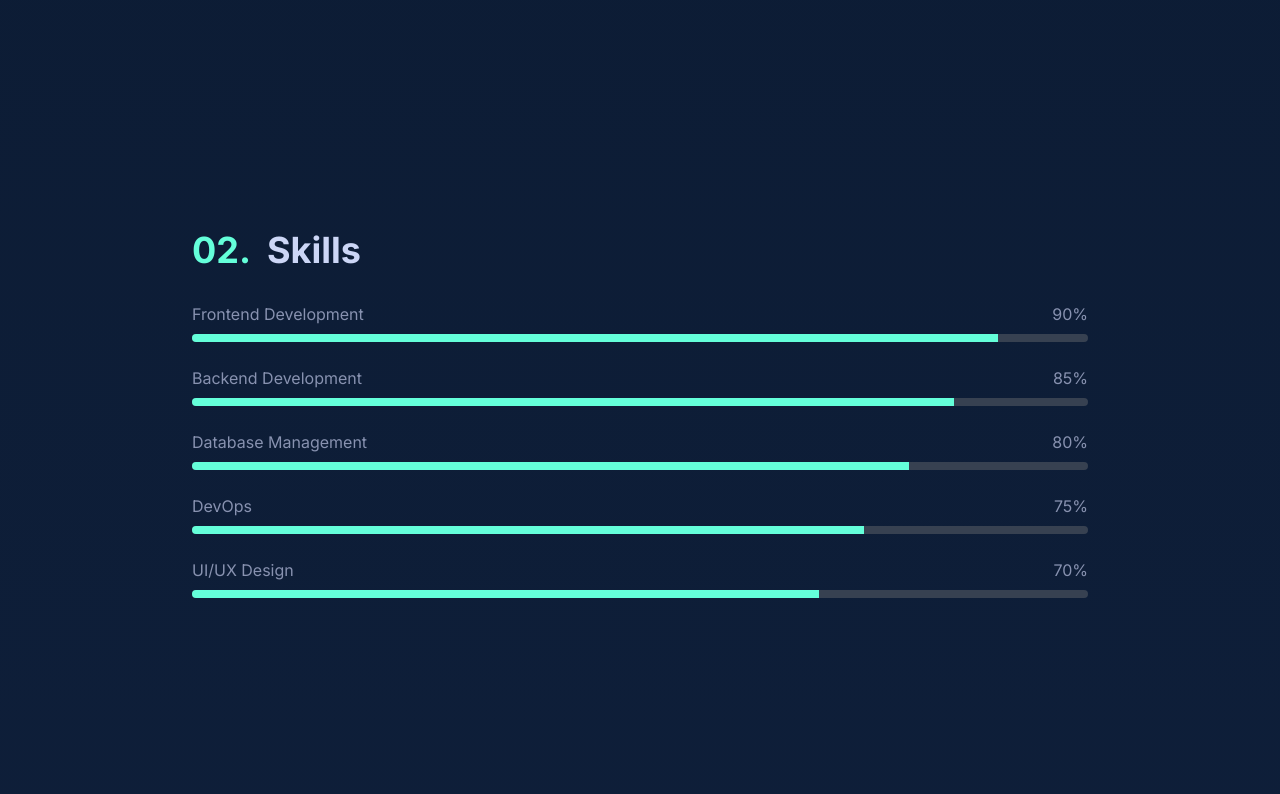
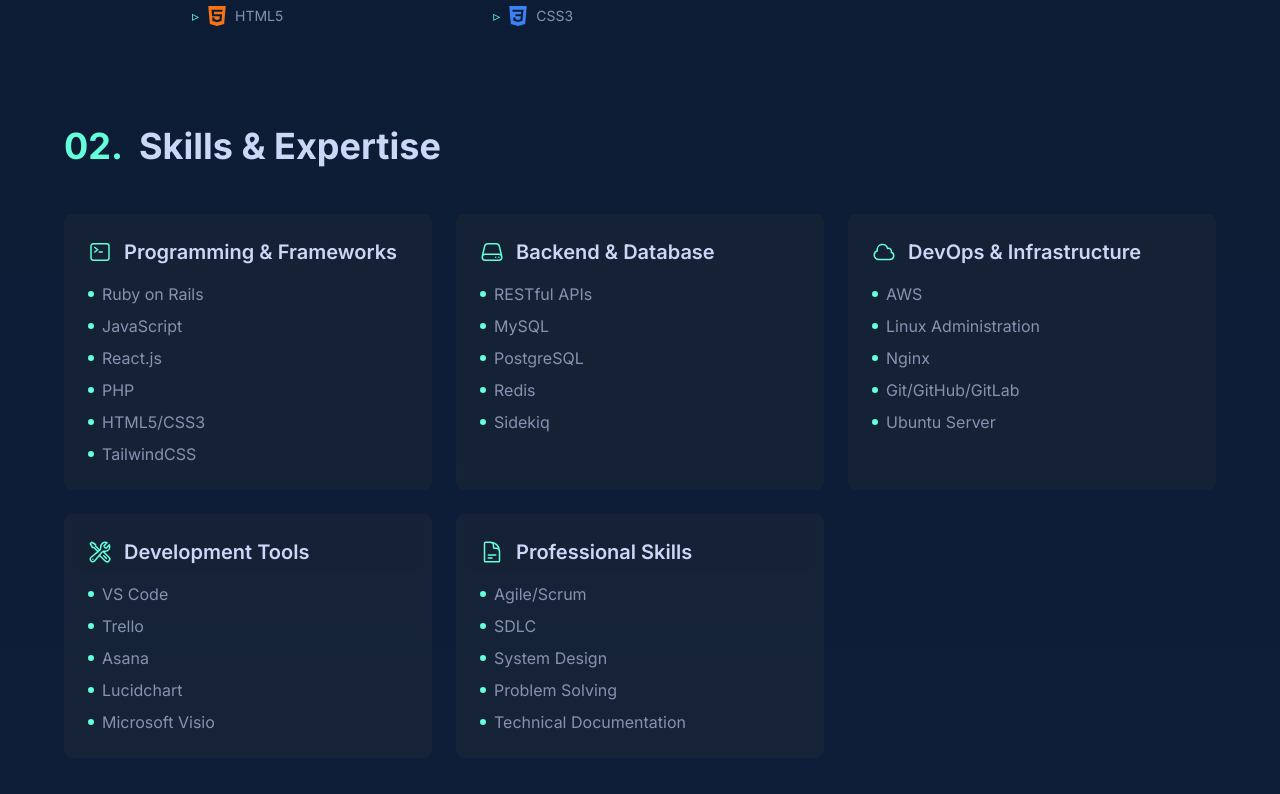
Before and after one commit to eddie-nyan/next_portfolio, a Next.js app: page / in a window 1280 px wide. Shown: the part 1466-2260 px from the top of the page. Built offline with nearby package versions, Linux system fonts and the light colour scheme.

Commit message:
update skills and about page

```diff
--- a/src/components/About.tsx
+++ b/src/components/About.tsx
@@ -23,6 +23,8 @@
     { name: 'Git', category: 'devops' },
     { name: 'Nginx', category: 'devops' },
     { name: 'TailwindCSS', category: 'frontend' },
+    { name: 'HTML5', category: 'frontend' },
+    { name: 'CSS3', category: 'frontend' },
   ]
 
   return (
--- a/src/components/Skills.tsx
+++ b/src/components/Skills.tsx
@@ -6,7 +6,8 @@
   CubeIcon,
   ServerIcon,
   CloudIcon,
-  PaintBrushIcon
+  WrenchScrewdriverIcon,
+  DocumentTextIcon
 } from '@heroicons/react/24/outline'
 
 export default function Skills() {
@@ -15,37 +16,63 @@
     threshold: 0.2,
   })
 
-  const skills = [
+  const skillCategories = [
     {
-      name: 'Frontend Development',
-      level: 90,
-      icon: <CubeIcon className="w-6 h-6" />,
-      emoji: '💻'
+      title: 'Programming & Frameworks',
+      icon: <CommandLineIcon className="w-6 h-6" />,
+      skills: [
+        'Ruby on Rails',
+        'JavaScript',
+        'React.js',
+        'PHP',
+        'HTML5/CSS3',
+        'TailwindCSS'
+      ]
     },
     {
-      name: 'Backend Development',
-      level: 85,
+      title: 'Backend & Database',
       icon: <ServerIcon className="w-6 h-6" />,
-      emoji: '⚡'
+      skills: [
+        'RESTful APIs',
+        'MySQL',
+        'PostgreSQL',
+        'Redis',
+        'Sidekiq'
+      ]
     },
     {
-      name: 'Database Management',
-      level: 80,
-      icon: <CommandLineIcon className="w-6 h-6" />,
-      emoji: '🗄️'
+      title: 'DevOps & Infrastructure',
+      icon: <CloudIcon className="w-6 h-6" />,
+      skills: [
+        'AWS',
+        'Linux Administration',
+        'Nginx',
+        'Git/GitHub/GitLab',
+        'Ubuntu Server'
+      ]
     },
     {
-      name: 'DevOps',
-      level: 75,
-      icon: <CloudIcon className="w-6 h-6" />,
-      emoji: '☁️'
+      title: 'Development Tools',
+      icon: <WrenchScrewdriverIcon className="w-6 h-6" />,
+      skills: [
+        'VS Code',
+        'Trello',
+        'Asana',
+        'Lucidchart',
+        'Microsoft Visio'
+      ]
     },
     {
-      name: 'UI/UX Design',
-      level: 70,
-      icon: <PaintBrushIcon className="w-6 h-6" />,
-      emoji: '🎨'
-    },
+      title: 'Professional Skills',
+      icon: <DocumentTextIcon className="w-6 h-6" />,
+      skills: [
+        'Agile/Scrum',
+        'SDLC',
+        'System Design',
+        'Problem Solving',
+        'Technical Documentation'
+      ]
+    }
   ]
 
   return (
@@ -54,28 +81,34 @@
         initial={{ opacity: 0, y: 20 }}
         animate={inView ? { opacity: 1, y: 0 } : { opacity: 0, y: 20 }}
         transition={{ duration: 0.6 }}
-        className="max-w-4xl w-full"
+        className="max-w-6xl w-full"
       >
-        <h2 className="text-3xl md:text-4xl font-bold text-textPrimary mb-8 flex items-center">
-          <span className="text-secondary mr-4">02.</span> Skills
+        <h2 className="text-3xl md:text-4xl font-bold text-textPrimary mb-12 flex items-center">
+          <span className="text-secondary mr-4">02.</span> Skills & Expertise
         </h2>
 
-        <div className="space-y-6">
-          {skills.map((skill, index) => (
-            <div key={skill.name} className="space-y-2">
-              <div className="flex justify-between text-textSecondary">
-                <span>{skill.name}</span>
-                <span>{skill.level}%</span>
+        <div className="grid md:grid-cols-2 lg:grid-cols-3 gap-6">
+          {skillCategories.map((category, index) => (
+            <motion.div
+              key={category.title}
+              initial={{ opacity: 0, y: 20 }}
+              animate={inView ? { opacity: 1, y: 0 } : { opacity: 0, y: 20 }}
+              transition={{ duration: 0.6, delay: index * 0.1 }}
+              className="bg-gray-800/50 p-6 rounded-lg backdrop-blur-sm"
+            >
+              <div className="flex items-center gap-3 mb-4 text-secondary">
+                {category.icon}
+                <h3 className="text-xl font-semibold text-textPrimary">{category.title}</h3>
               </div>
-              <div className="h-2 bg-gray-700 rounded-full overflow-hidden">
-                <motion.div
-                  initial={{ width: 0 }}
-                  animate={inView ? { width: `${skill.level}%` } : { width: 0 }}
-                  transition={{ duration: 1, delay: index * 0.1 }}
-                  className="h-full bg-secondary"
-                />
-              </div>
-            </div>
+              <ul className="space-y-2">
+                {category.skills.map((skill, skillIndex) => (
+                  <li key={skillIndex} className="flex items-center gap-2 text-textSecondary">
+                    <span className="w-1.5 h-1.5 bg-secondary rounded-full"></span>
+                    <span>{skill}</span>
+                  </li>
+                ))}
+              </ul>
+            </motion.div>
           ))}
         </div>
       </motion.div>
--- a/src/components/TechIcon.tsx
+++ b/src/components/TechIcon.tsx
@@ -1,6 +1,8 @@
 import {
   SiRubyonrails,
   SiJavascript,
+  SiHtml5,
+  SiCss3,
   SiReact,
   SiPostgresql,
   SiMysql,
@@ -32,6 +34,8 @@
     'Git': <SiGit className={`${className} text-orange-500`} />,
     'Nginx': <SiNginx className={`${className} text-green-500`} />,
     'TailwindCSS': <SiTailwindcss className={`${className} text-cyan-400`} />,
+    'HTML5': <SiHtml5 className={`${className} text-orange-500`} />,
+    'CSS3': <SiCss3 className={`${className} text-blue-500`} />,
   }
 
   return icons[name] || null
```
